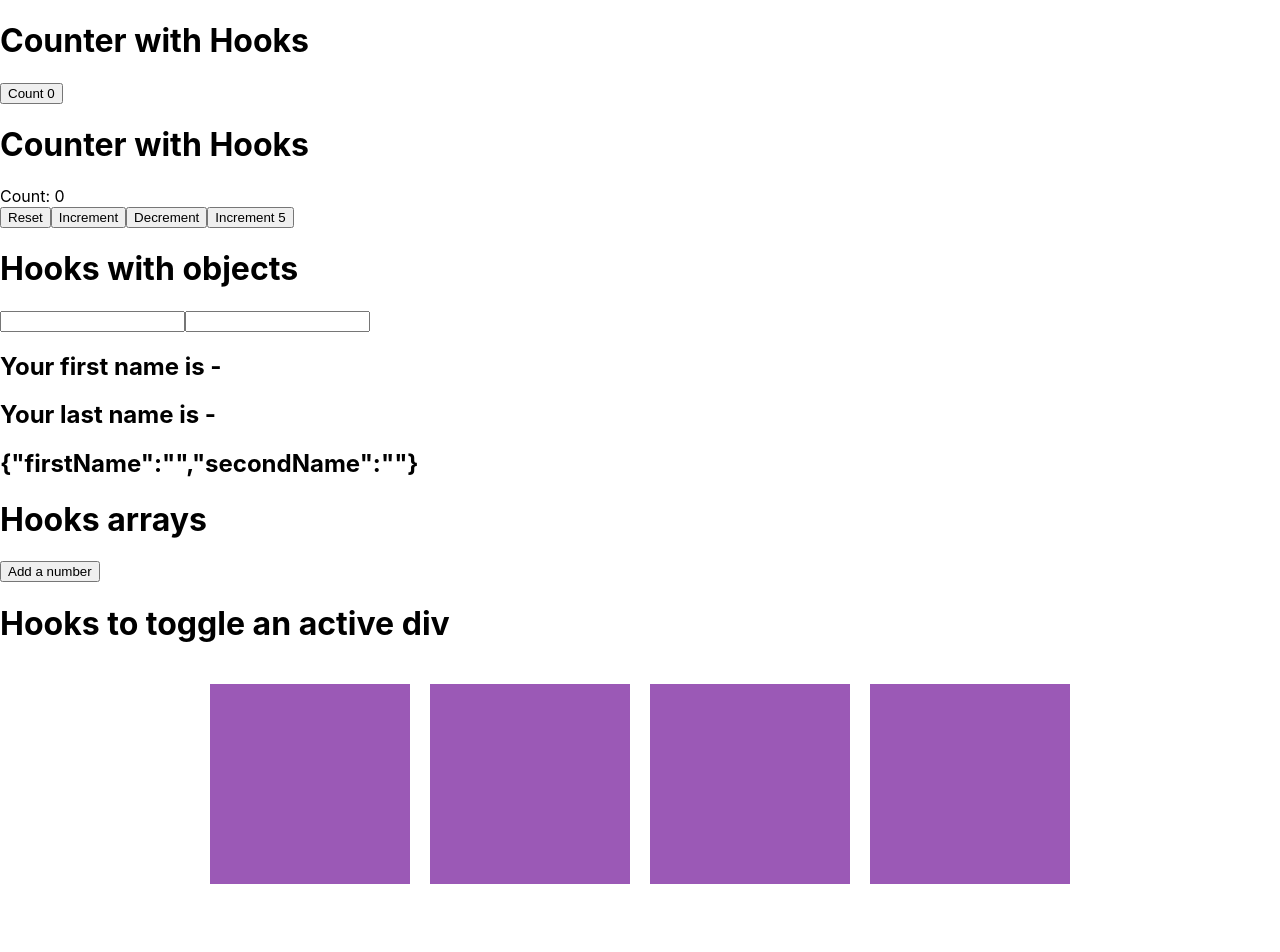
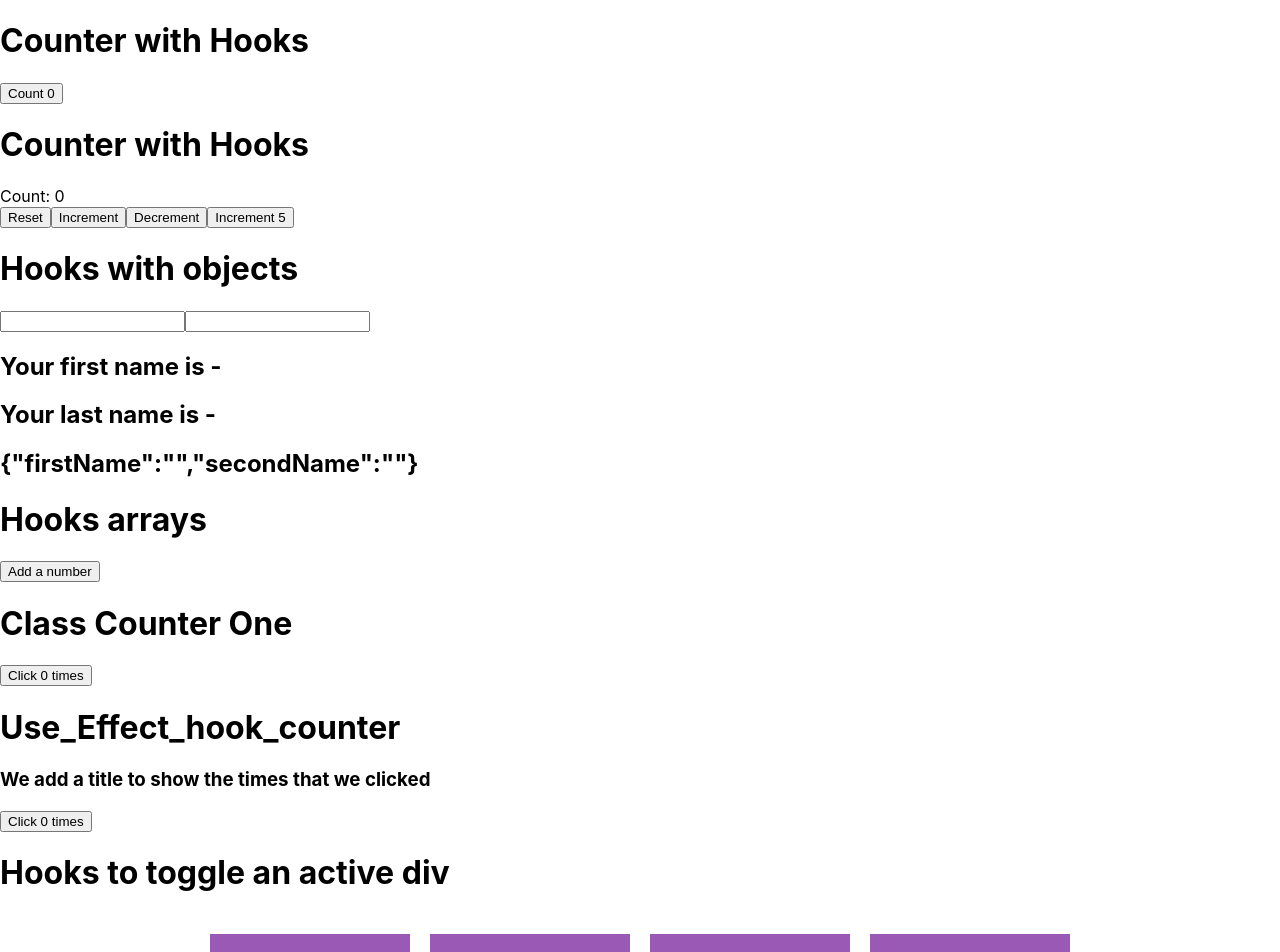
Before and after one commit to Jacanroman/React_hooks, a React (Create React App) app: page / in a window 1280 px wide. Shown: the top 952 px of the page. Before the commit the page ends 904 px from the top, so only its background shows below. Built offline with nearby package versions, Linux system fonts and the light colour scheme.

Commit message:
first hook with useEffect

```diff
--- a/src/App.js
+++ b/src/App.js
@@ -6,6 +6,8 @@
 import HookCounterTwo from './components/hookCounter2';
 import HookCounterThree from './components/hookCounter3';
 import HookCounterFour from './components/hookCounter4';
+import ClassCounterOne from './components/classCounterOne'
+import HookCounterEffect from './components/hookCounterEffect';
 
 function App() {
 
@@ -16,6 +18,8 @@
       <HookCounterTwo/>
       <HookCounterThree />
       <HookCounterFour />
+      <ClassCounterOne />
+      <HookCounterEffect />
       <Toggle />
 
     </div>
--- /dev/null
+++ b/src/components/classCounterOne.js
@@ -0,0 +1,33 @@
+import React, {Component} from 'react';
+
+class ClassCounterOne extends Component {
+    constructor(props){
+        super(props)
+        this.state= {
+            count:0,
+        }
+    }
+
+
+    componentDidMount(){
+        document.title = `Clicked ${this.state.count} times`
+    }
+
+    componentDidUpdate(prevProps, prevState){
+        document.title = `Clicked ${this.state.count} times`
+    }
+
+    render(){
+        return (
+            <div>
+                <h1>Class Counter One</h1>
+                <button onClick={()=>this.setState({count: this.state.count +1})}>
+                    Click {this.state.count} times
+                </button>
+            </div>
+        )
+    }
+
+}
+
+export default ClassCounterOne;
--- /dev/null
+++ b/src/components/hookCounterEffect.js
@@ -0,0 +1,22 @@
+import React, {useState, useEffect} from 'react';
+
+
+function HookCounterEffect(){
+
+    const [count, setCount] = useState(0)
+
+    //Use effect is executed after every render
+    useEffect(()=>{
+        document.title = `You clicked ${count} times`
+    })
+
+    return (
+        <div>
+            <h1>Use_Effect_hook_counter</h1>
+            <h3>We add a title to show the times that we clicked</h3>
+            <button onClick={()=>setCount(count+1)}>Click {count} times</button>
+        </div>
+    )
+}
+
+export default HookCounterEffect
```
